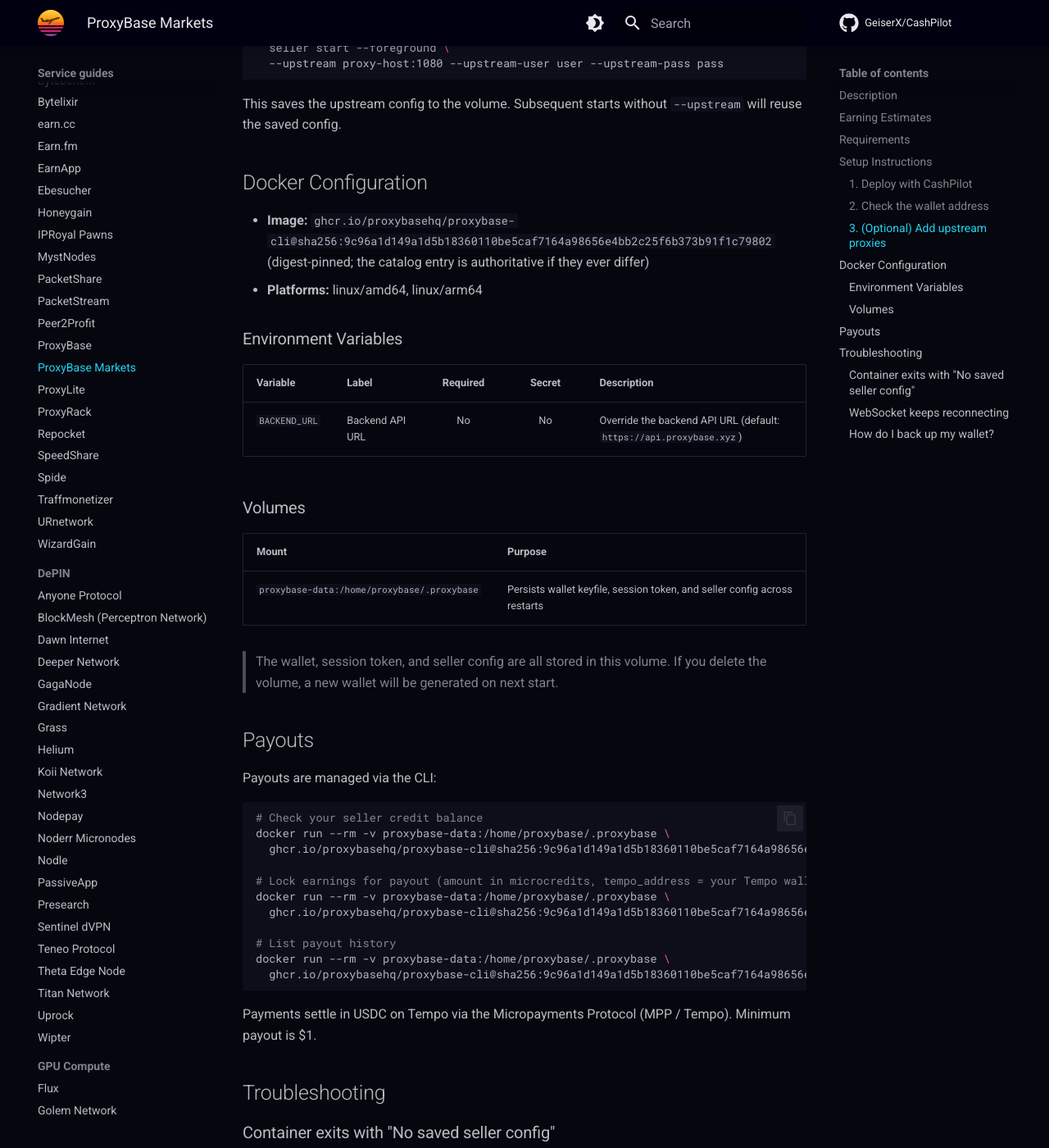
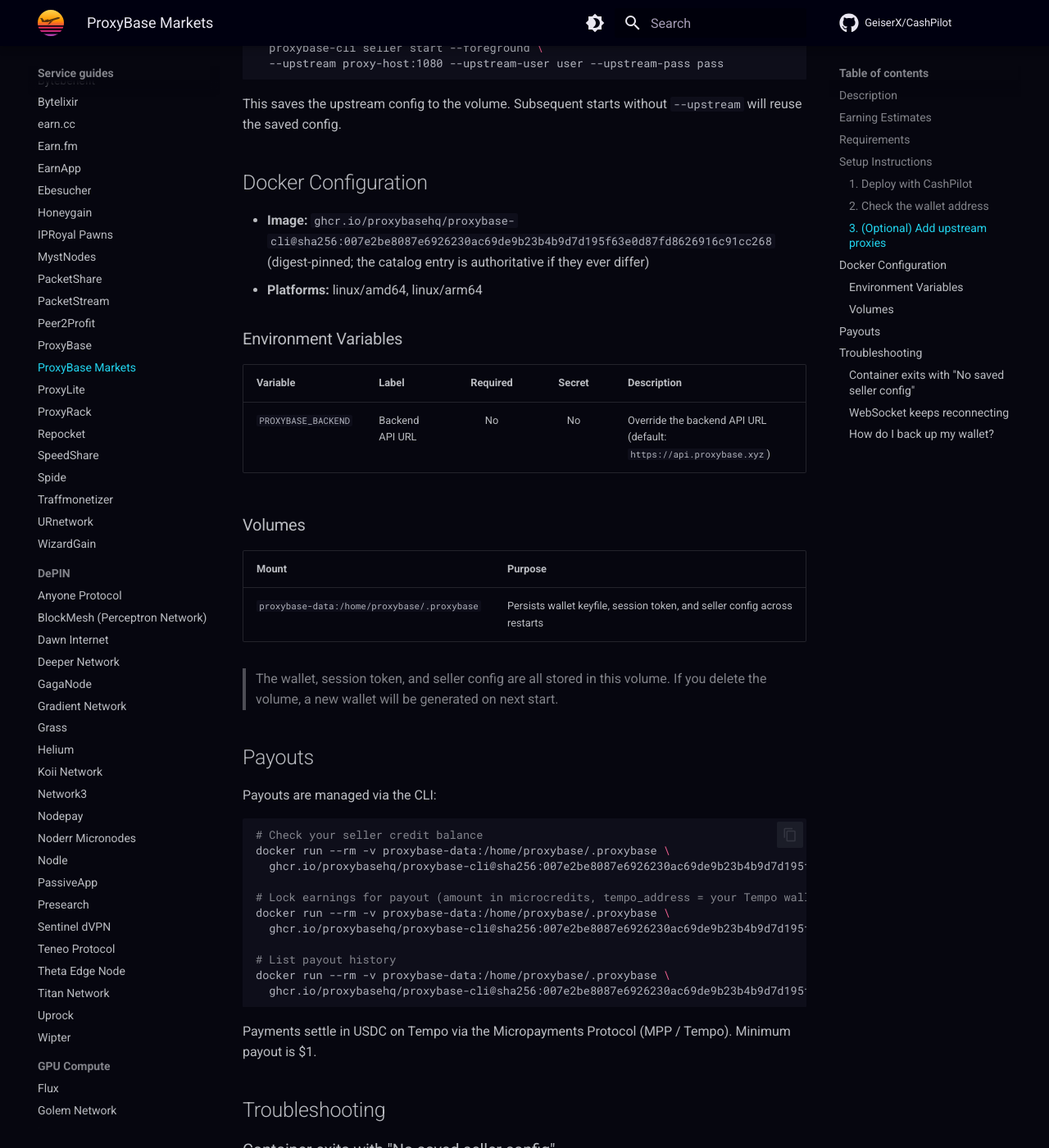
Before and after one commit to GeiserX/CashPilot, an MkDocs documentation site: the page built from docs/guides/proxybase-xyz.md, in a window 1280 px wide and 1400 px high, scrolled down 2137 px. Shown: the whole window at 82% size. Built offline with MkDocs 1.6.1 and Material for MkDocs 9.7.7, drawn with Linux system fonts in a browser that asks for light colours; comment, search, counter and statistics services are not loaded; some of the changed text lies outside the part shown.

Commit message:
fix(catalog): deploy ProxyBase Markets on the current client, not one 38 releases old (#524)
The entry pinned proxybase-cli 0.1.22. Since then the image entrypoint stopped
prefixing proxybase-cli, so the catalog command "seller start --foreground"
would exec a binary named seller on any newer image, and the backend override
is read from PROXYBASE_BACKEND (BACKEND_URL was never read). Re-pin to the
0.1.60 index digest, spell the command out, rename the env, and fix the guide.

````diff
--- a/docs/guides/proxybase-xyz.md
+++ b/docs/guides/proxybase-xyz.md
@@ -57,8 +57,8 @@
 
 ```bash
 docker run --rm -v proxybase-data:/home/proxybase/.proxybase \
-  ghcr.io/proxybasehq/proxybase-cli@sha256:9c96a1d149a1d5b18360110be5caf7164a98656e4bb2c25f6b373b91f1c79802 \
-  seller start --foreground \
+  ghcr.io/proxybasehq/proxybase-cli@sha256:007e2be8087e6926230ac69de9b23b4b9d7d195f63e0d87fd8626916c91cc268 \
+  proxybase-cli seller start --foreground \
   --upstream proxy-host:1080 --upstream-user user --upstream-pass pass
 ```
 
@@ -66,14 +66,14 @@
 
 ## Docker Configuration
 
-- **Image:** `ghcr.io/proxybasehq/proxybase-cli@sha256:9c96a1d149a1d5b18360110be5caf7164a98656e4bb2c25f6b373b91f1c79802` (digest-pinned; the catalog entry is authoritative if they ever differ)
+- **Image:** `ghcr.io/proxybasehq/proxybase-cli@sha256:007e2be8087e6926230ac69de9b23b4b9d7d195f63e0d87fd8626916c91cc268` (digest-pinned; the catalog entry is authoritative if they ever differ)
 - **Platforms:** linux/amd64, linux/arm64
 
 ### Environment Variables
 
 | Variable | Label | Required | Secret | Description |
 |----------|-------|:--------:|:------:|-------------|
-| `BACKEND_URL` | Backend API URL | No | No | Override the backend API URL (default: `https://api.proxybase.xyz`) |
+| `PROXYBASE_BACKEND` | Backend API URL | No | No | Override the backend API URL (default: `https://api.proxybase.xyz`) |
 
 ### Volumes
 
@@ -90,15 +90,15 @@
 ```bash
 # Check your seller credit balance
 docker run --rm -v proxybase-data:/home/proxybase/.proxybase \
-  ghcr.io/proxybasehq/proxybase-cli@sha256:9c96a1d149a1d5b18360110be5caf7164a98656e4bb2c25f6b373b91f1c79802 seller status
+  ghcr.io/proxybasehq/proxybase-cli@sha256:007e2be8087e6926230ac69de9b23b4b9d7d195f63e0d87fd8626916c91cc268 proxybase-cli seller status
 
 # Lock earnings for payout (amount in microcredits, tempo_address = your Tempo wallet)
 docker run --rm -v proxybase-data:/home/proxybase/.proxybase \
-  ghcr.io/proxybasehq/proxybase-cli@sha256:9c96a1d149a1d5b18360110be5caf7164a98656e4bb2c25f6b373b91f1c79802 seller payout create --amount 1000000 --tempo-address <your-tempo-address>
+  ghcr.io/proxybasehq/proxybase-cli@sha256:007e2be8087e6926230ac69de9b23b4b9d7d195f63e0d87fd8626916c91cc268 proxybase-cli seller payout create --amount 1000000 --tempo-address <your-tempo-address>
 
 # List payout history
 docker run --rm -v proxybase-data:/home/proxybase/.proxybase \
-  ghcr.io/proxybasehq/proxybase-cli@sha256:9c96a1d149a1d5b18360110be5caf7164a98656e4bb2c25f6b373b91f1c79802 seller payout list
+  ghcr.io/proxybasehq/proxybase-cli@sha256:007e2be8087e6926230ac69de9b23b4b9d7d195f63e0d87fd8626916c91cc268 proxybase-cli seller payout list
 ```
 
 Payments settle in USDC on Tempo via the Micropayments Protocol (MPP / Tempo). Minimum payout is $1.
@@ -111,7 +111,7 @@
 
 ```bash
 docker run --rm -v proxybase-data:/home/proxybase/.proxybase \
-  --entrypoint /bin/bash ghcr.io/proxybasehq/proxybase-cli@sha256:9c96a1d149a1d5b18360110be5caf7164a98656e4bb2c25f6b373b91f1c79802 \
+  --entrypoint /bin/bash ghcr.io/proxybasehq/proxybase-cli@sha256:007e2be8087e6926230ac69de9b23b4b9d7d195f63e0d87fd8626916c91cc268 \
   -c 'echo "{\"upstream_proxies\":[],\"no_direct\":false}" > /home/proxybase/.proxybase/seller_config.json && chown proxybase:proxybase /home/proxybase/.proxybase/seller_config.json'
 ```
 
````
Also changed, not shown: 1 other file.
